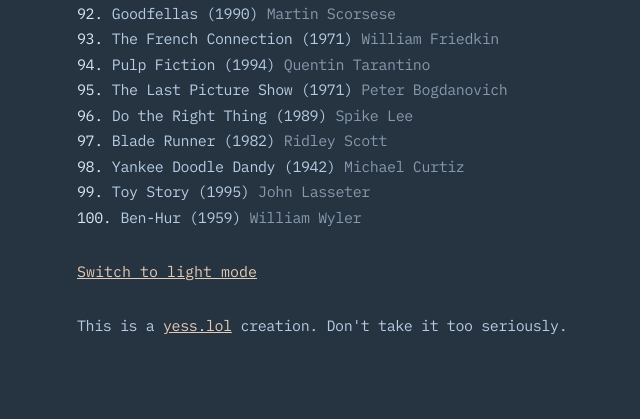
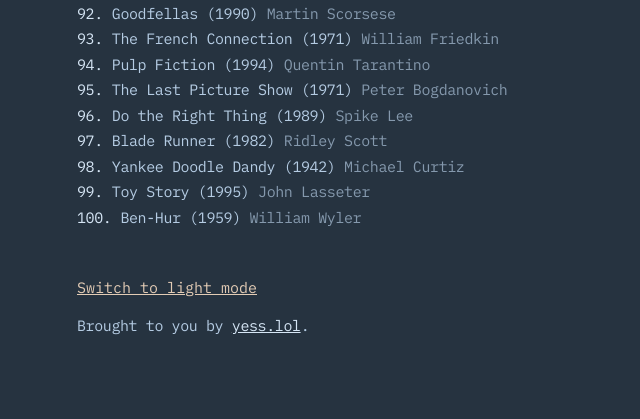
Before and after one commit to nmsalvatore/afi100, a Flask app: page / in a window 1280 px wide. Shown: the part 2822-3241 px from the top of the page, without its empty margins (219-859 px from the left). Run offline with Flask 3, Linux system fonts and the light colour scheme; data comes from the database, SQL or seed files in the repository; some libraries are stand-ins or nearby versions.

Commit message:
style/content: modify footer text and theme toggler margins

```diff
--- a/static/css/style.css
+++ b/static/css/style.css
@@ -183,9 +183,9 @@
 }
 
 footer button {
-    margin-bottom: 2rem;
+    margin: 1rem 0;
 }
 
 footer a {
-    color: var(--accent-color);
+    color: var(--neutral-color);
 }
--- a/templates/index.html
+++ b/templates/index.html
@@ -51,7 +51,7 @@
 
         <footer>
             <button id="theme_toggler" onclick="toggleTheme()">Switch to light mode</button>
-            <p>This is a <a href="https://yess.lol">yess.lol</a> creation. Don't take it too seriously.</p>
+            <p>Brought to you by <a href="https://yess.lol">yess.lol</a>.</p>
         </footer>
     </body>
 </html>
```
